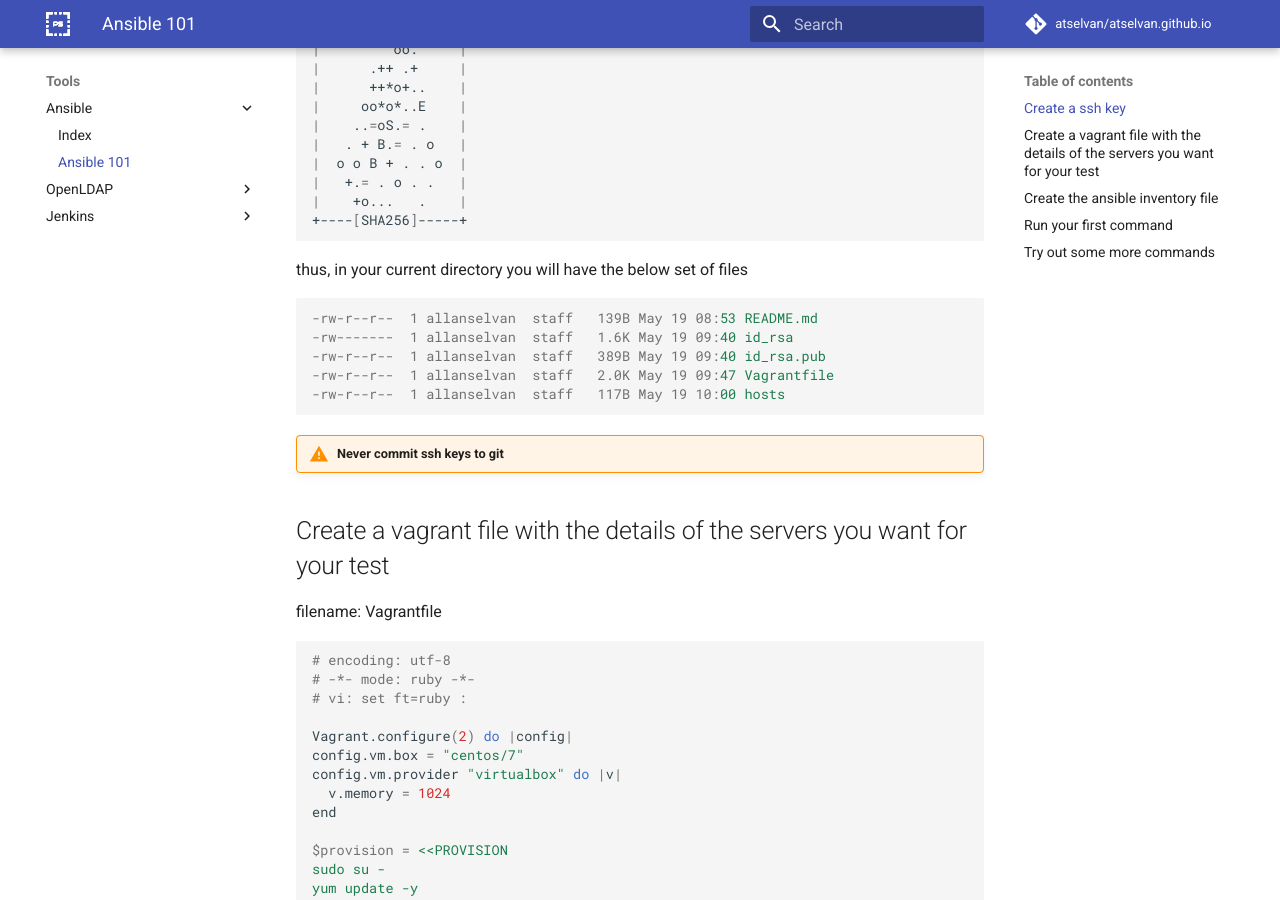
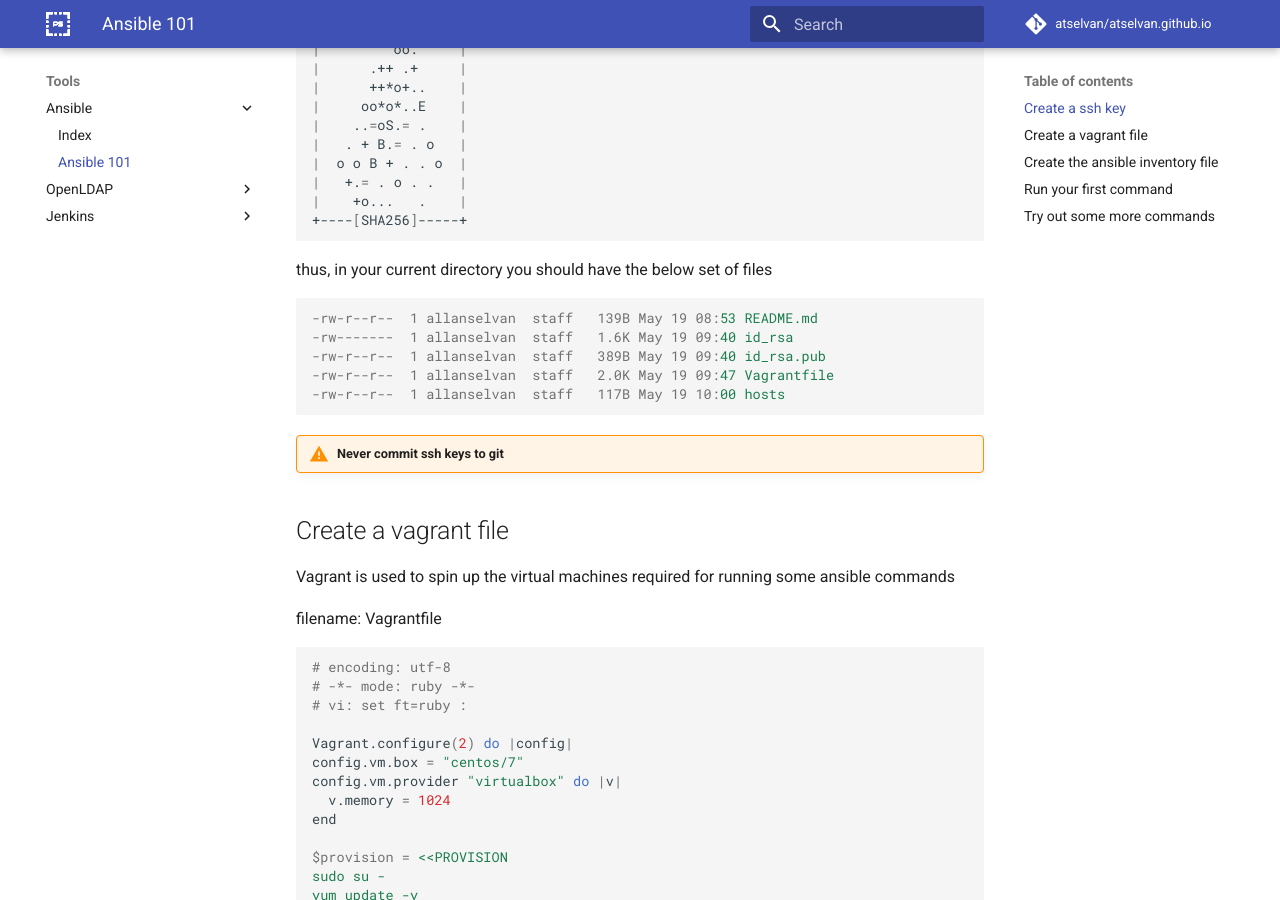
Before and after one commit to atselvan/atselvan.github.io, an MkDocs documentation site: the page built from docs/ansible/ansible101.md, in a window 1280 px wide and 900 px high, scrolled down 792 px. Built offline with MkDocs 1.6.1 and Material for MkDocs 9.7.7, drawn with Linux system fonts in a browser that asks for light colours; comment, search, counter and statistics services are not loaded; old or Windows-style settings are respelled for this version of MkDocs.

Commit message:
Updates ansible101 page

````diff
--- a/docs/ansible/ansible101.md
+++ b/docs/ansible/ansible101.md
@@ -39,7 +39,7 @@
 +----[SHA256]-----+
 ```
 
-thus, in your current directory you will have the below set of files
+thus, in your current directory you should have the below set of files
 
 ```ini
 -rw-r--r--  1 allanselvan  staff   139B May 19 08:53 README.md
@@ -51,7 +51,9 @@
 
 !!! warning "Never commit ssh keys to git"
 
-## Create a vagrant file with the details of the servers you want for your test
+## Create a vagrant file
+
+Vagrant is used to spin up the virtual machines required for running some ansible commands
 
 filename: Vagrantfile
 
````
